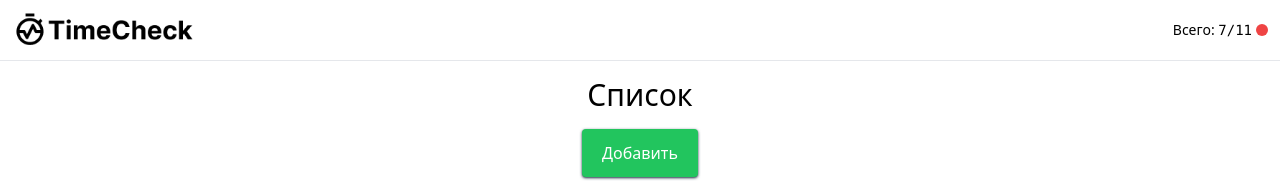
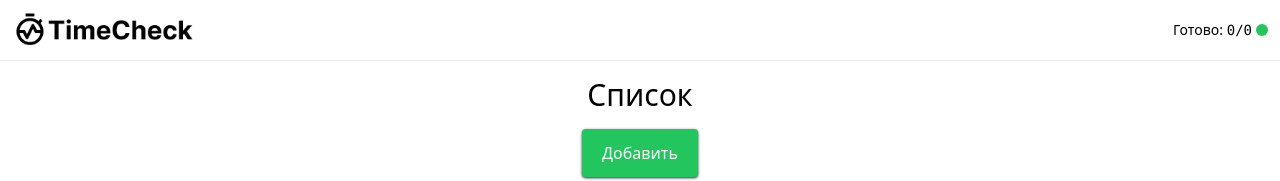
Before and after one commit to grinmorg/time-check, a Vue app: page /#timelines in a window 1280 px wide. Shown: the top 181 px of the page. Built offline with nearby package versions, Linux system fonts and the light colour scheme.

Commit message:
added money for hour functional

```diff
--- a/src/components/BaseButton.vue
+++ b/src/components/BaseButton.vue
@@ -1,5 +1,11 @@
 <script setup lang="ts">
 import { computed } from "vue";
+import {
+  BUTTON_TYPE_DANGER,
+  BUTTON_TYPE_DEFAULT,
+  BUTTON_TYPE_ACCESS,
+} from "../constants";
+import { isButtonTypeValid } from "../validators";
 
 const props = defineProps({
   link: {
@@ -18,12 +24,23 @@ const props = defineProps({
     type: String,
     default: "",
   },
+  type: {
+    default: BUTTON_TYPE_DEFAULT,
+    type: String,
+    validator: isButtonTypeValid,
+  },
 });
 
 const resolvedLink = computed(() =>
   typeof props.link === "string" ? props.link : undefined
 );
 const component = computed(() => (props.link ? "a" : "button"));
+
+const typeClasses: { [key: string]: string } = {
+  [BUTTON_TYPE_DANGER]: "bg-red-500 enabled:hover:bg-red-600 text-white",
+  [BUTTON_TYPE_ACCESS]: "bg-green-500 enabled:hover:bg-green-700 text-white",
+  [BUTTON_TYPE_DEFAULT]: "bg-gray-100 enabled:hover:bg-gray-200",
+};
 </script>
 
 <template>
@@ -31,7 +48,7 @@ const component = computed(() => (props.link ? "a" : "button"));
     :is="component"
     :href="resolvedLink"
     :target="target"
-    :class="`py-3 px-5 text-white bg-green-500 hover:bg-green-800 rounded shadow shadow-slate-700 cursor-pointer transition duration-300 ${classes}`"
+    :class="`${typeClasses[type]} py-3 px-5 rounded shadow shadow-slate-700 cursor-pointer transition duration-300 ${classes}`"
   >
     {{ text }}
   </component>
--- a/src/components/BaseInput.vue
+++ b/src/components/BaseInput.vue
@@ -12,7 +12,7 @@ export default {
       type: String,
     },
     value: {
-      type: String,
+      type: [String, Number],
     },
   },
   setup(prop, { emit }) {
--- /dev/null
+++ b/src/components/MoneyForTime.vue
@@ -0,0 +1,50 @@
+<script setup lang="ts">
+import { computed } from "vue";
+
+const props = defineProps({
+  time: {
+    default: "00:00:00",
+    type: String,
+  },
+  priceForHour: {
+    type: [String, Number],
+  },
+});
+
+const money = computed(() => {
+  let priceForHour;
+
+  const [hours, minutes, _] = props.time?.split(":")?.map(Number);
+
+  if (props.priceForHour) {
+    if (typeof props.priceForHour === "string") {
+      priceForHour = parseInt(props.priceForHour);
+    } else if (typeof props.priceForHour === "number") {
+      priceForHour = props.priceForHour;
+    } else {
+      console.warn(
+        "Невозможно рассчитать стоимость за час в компоненте MoneyForTime - неправильный формат цены за час: ",
+        typeof props.priceForHour
+      );
+      return;
+    }
+  } else {
+    console.warn(
+      "Невозможно рассчитать стоимость за час в компоненте MoneyForTime - нету цены за час"
+    );
+
+    return;
+  }
+
+  const timeInMinutes = hours * 60 + minutes;
+
+  return Math.round((timeInMinutes * priceForHour) / 60);
+});
+</script>
+
+<template>
+  <p>
+    Заработано: <span class="font-medium">{{ money }}</span>
+    ₽
+  </p>
+</template>
--- a/src/components/TheHeaderProgress.vue
+++ b/src/components/TheHeaderProgress.vue
@@ -1,6 +1,22 @@
 <script setup lang="ts">
-import { CheckCircleIcon } from '@heroicons/vue/24/solid'
-import { PAGE_TIMELINES } from '../constants'
+import { CheckCircleIcon } from "@heroicons/vue/24/solid";
+import { PAGE_TIMELINES } from "../constants";
+import { useTimelinesStore } from "../stores/timelines";
+import { computed } from "vue";
+
+const storeTimelines = useTimelinesStore();
+
+const allItemsLength = computed(() => {
+  const allItems = storeTimelines.items;
+
+  return allItems?.length;
+});
+
+const readyItemsLength = computed(() => {
+  const readyItems = storeTimelines.getReadyItems;
+
+  return readyItems?.length;
+});
 </script>
 
 <template>
@@ -10,8 +26,14 @@ import { PAGE_TIMELINES } from '../constants'
       <CheckCircleIcon class="h-7 text-green-500" />
     </div>
     <div v-else class="flex items-center gap-1">
-      <div>Всего: <span class="font-mono">7/11</span></div>
-      <div class="h-3 w-3 rounded-full bg-red-500"></div>
+      <div>
+        Готово:
+        <span class="font-mono"
+          >{{ readyItemsLength }}/{{ allItemsLength }}</span
+        >
+      </div>
+      <div v-if="readyItemsLength === allItemsLength" class="h-3 w-3 rounded-full bg-green-500"></div>
+      <div v-else class="h-3 w-3 rounded-full bg-orange-500"></div>
     </div>
   </a>
 </template>
--- a/src/components/TimelineItem.vue
+++ b/src/components/TimelineItem.vue
@@ -4,6 +4,8 @@ import { useTimelinesStore } from "../stores/timelines";
 import StopwatchTime from "./StopwatchTime.vue";
 import BaseInput from "./BaseInput.vue";
 import BaseCheckbox from "./BaseCheckbox.vue";
+import MoneyForTime from "./MoneyForTime.vue";
+import { ref } from "vue";
 
 const storeTimelines = useTimelinesStore();
 
@@ -42,6 +44,8 @@ const updateItem = (type: string, value: boolean | string) => {
       break;
   }
 };
+
+const priceForHour = ref(1500);
 </script>
 
 <template>
@@ -116,11 +120,17 @@ const updateItem = (type: string, value: boolean | string) => {
           @change="updateItem('has-time', $event)"
           label="На время?"
         />
-        <div v-if="props.item.hasTime" class="flex-1 flex">
-          <BaseInput
-            placeholder="Ставка в час"
-            :class="{ 'bg-green-200': props.item.ready }"
-          />
+        <div v-if="props.item.hasTime" class="flex-1 flex relative">
+          <div class="relative">
+            <BaseInput
+              placeholder="Ставка в час"
+              :value="priceForHour"
+              @change="priceForHour = $event"
+              :class="{ 'bg-green-200': props.item.ready }"
+              class="z-10 relative bg-transparent "
+            />
+            <p class="absolute bottom-0 right-0 bg-blue-500 p-1 rounded rounded-br-xl font-medium text-white text-sm z-0 ">Руб / час</p>
+          </div>
 
           <StopwatchTime
             class="ml-4"
@@ -129,6 +139,8 @@ const updateItem = (type: string, value: boolean | string) => {
             @update-has-time="updateItem('has-time', $event)"
             @update-time="updateItem('time', $event)"
           />
+
+          <MoneyForTime :time="props.item.time" :price-for-hour="priceForHour" class=" absolute -bottom-2 right-0 text-sm text-gray-500 " />
         </div>
       </div>
     </div>
--- a/src/constants.ts
+++ b/src/constants.ts
@@ -1,12 +1,12 @@
 import { ArchiveBoxIcon, ClockIcon } from "@heroicons/vue/24/outline";
 
-export const BUTTON_TYPE_PRIMARY = "primary";
-export const BUTTON_TYPE_NEUTRAL = "neutral";
+export const BUTTON_TYPE_ACCESS = "access";
+export const BUTTON_TYPE_DEFAULT = "default";
 export const BUTTON_TYPE_DANGER = "danger";
 
 export const BUTTON_TYPES = [
-  BUTTON_TYPE_PRIMARY,
-  BUTTON_TYPE_NEUTRAL,
+  BUTTON_TYPE_ACCESS,
+  BUTTON_TYPE_DEFAULT,
   BUTTON_TYPE_DANGER,
 ];
 
--- a/src/pages/TheTimelines.vue
+++ b/src/pages/TheTimelines.vue
@@ -4,6 +4,7 @@ import BaseButton from "../components/BaseButton.vue";
 import { generateUniqueId } from "../functions";
 import { useTimelinesStore } from "../stores/timelines";
 import { onMounted } from "vue";
+import { BUTTON_TYPE_ACCESS, BUTTON_TYPE_DANGER } from "../constants";
 
 const storeTimelines = useTimelinesStore();
 
@@ -36,7 +37,11 @@ onMounted(() => {
     </ul>
 
     <div class="flex justify-center mt-4">
-      <BaseButton text="Добавить" @click="addNewTimeline" />
+      <BaseButton
+        text="Добавить"
+        :type="BUTTON_TYPE_ACCESS"
+        @click="addNewTimeline"
+      />
     </div>
   </div>
 </template>
--- a/src/stores/timelines.ts
+++ b/src/stores/timelines.ts
@@ -15,6 +15,12 @@ export const useTimelinesStore = defineStore("timelines", {
 
       if (existingItem) {
         return existingItem;
+      }
+    },
+    getReadyItems(): ITimelinesItem[] | undefined {
+      const existingItems = this.items.filter((item) => item.ready === true);
+      if (existingItems) {
+        return existingItems;
       }
     },
   },
```
